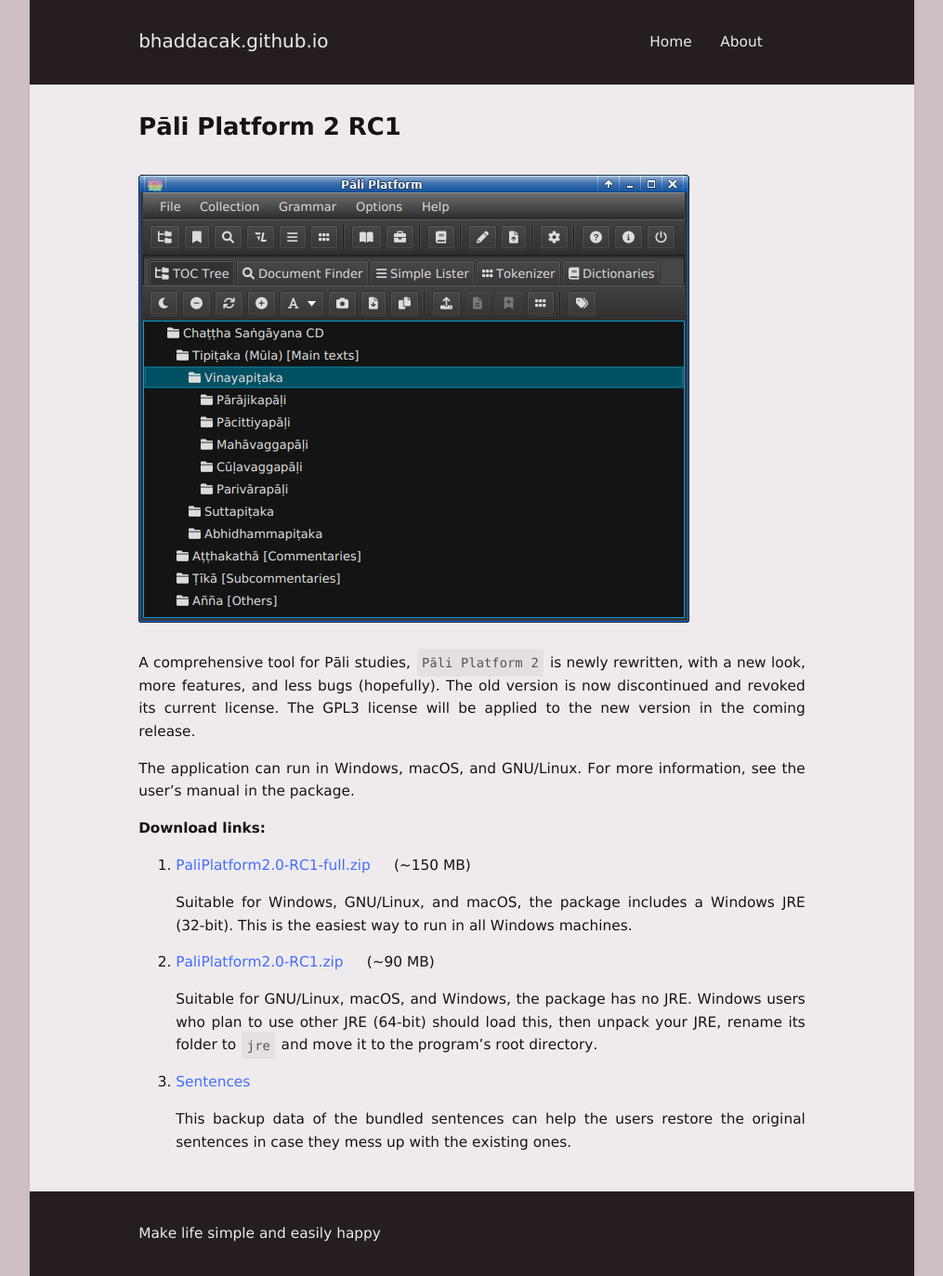
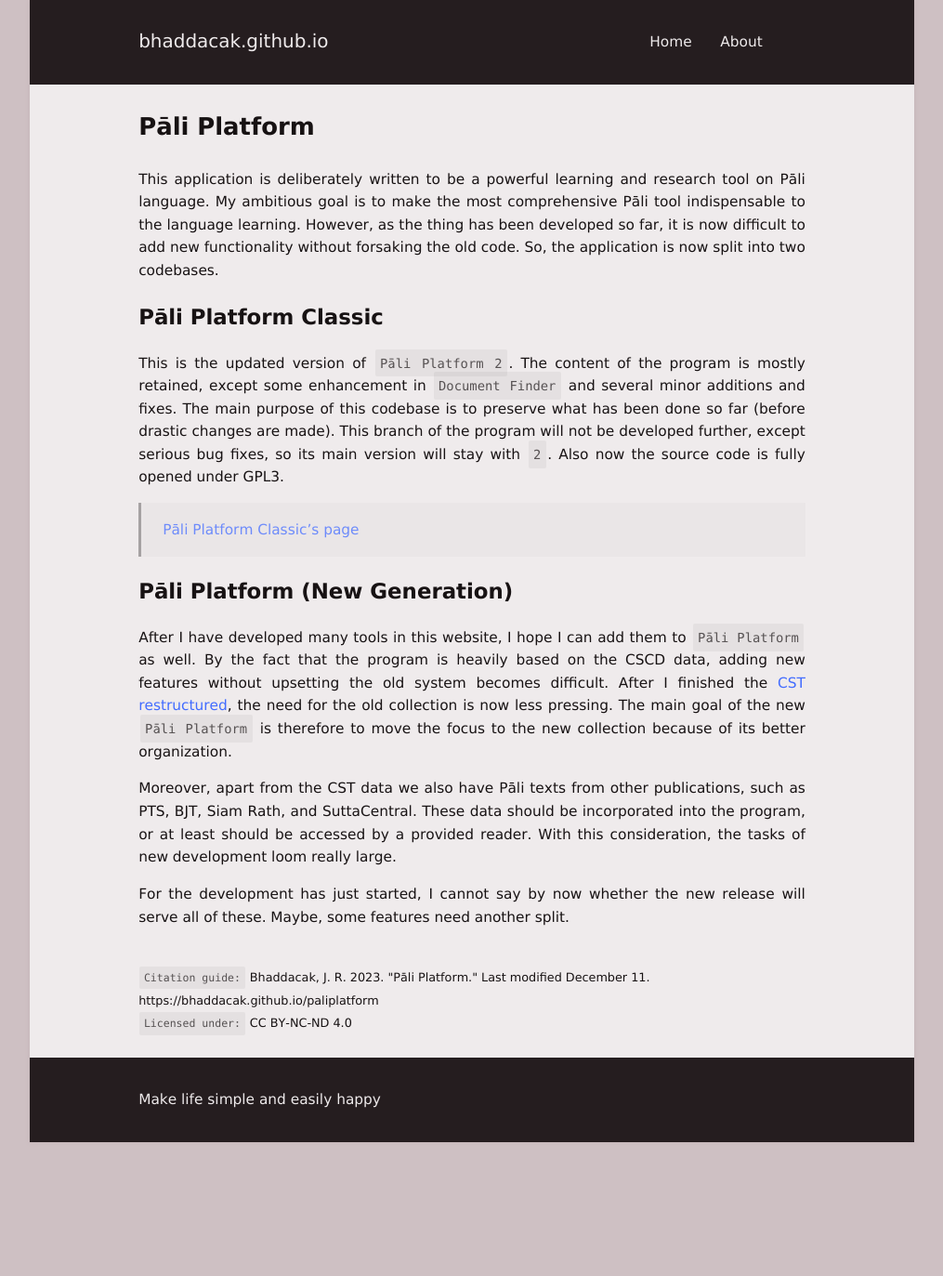
Before and after one commit to bhaddacak/bhaddacak.github.io, a Jekyll site: the page built from _pages/paliplatform.md, in a window 1280 px wide. Shown: the whole page at 93% size, without its empty margins (132-1147 px from the left). Built offline with Jekyll 4.4.1, drawn with Linux system fonts in a browser that asks for light colours; after the commit the page ends 1229 px from its top, so only the background shows below that.

Commit message:
Add PPClassic

```diff
--- a/_pages/paliplatform.md
+++ b/_pages/paliplatform.md
@@ -1,25 +1,23 @@
 ---
-title: "Pāli Platform 2 RC1"
+title: "Pāli Platform"
 permalink: /paliplatform
+is_article: true
+date: 2023-12-11 12:00:00 +0700
 ---
 
-![Pāli Platform 2's main screen](/assets/images/platform2-main-dark.png)
+This application is deliberately written to be a powerful learning and research tool on Pāli language. My ambitious goal is to make the most comprehensive Pāli tool indispensable to the language learning. However, as the thing has been developed so far, it is now difficult to add new functionality without forsaking the old code. So, the application is now split into two codebases.
+
+## Pāli Platform Classic
+
+This is the updated version of `Pāli Platform 2`. The content of the program is mostly retained, except some enhancement in `Document Finder` and several minor additions and fixes. The main purpose of this codebase is to preserve what has been done so far (before drastic changes are made). This branch of the program will not be developed further, except serious bug fixes, so its main version will stay with `2`. Also now the source code is fully opened under GPL3.
+
+> [Pāli Platform Classic's page](/ppclassic)
 
 
-A comprehensive tool for Pāli studies, `Pāli Platform 2` is newly rewritten, with a new look, more features, and less bugs (hopefully). The old version is now discontinued and revoked its current license. The GPL3 license will be applied to the new version in the coming release.
+## Pāli Platform (New Generation)
 
-The application can run in Windows, macOS, and GNU/Linux. For more information, see the user's manual in the package.
+After I have developed many tools in this website, I hope I can add them to `Pāli Platform` as well. By the fact that the program is heavily based on the CSCD data, adding new features without upsetting the old system becomes difficult. After I finished the [CST restructured](/cstpage), the need for the old collection is now less pressing. The main goal of the new `Pāli Platform` is therefore to move the focus to the new collection because of its better organization.
 
+Moreover, apart from the CST data we also have Pāli texts from other publications, such as PTS, BJT, Siam Rath, and SuttaCentral. These data should be incorporated into the program, or at least should be accessed by a provided reader. With this consideration, the tasks of new development loom really large.
 
-**Download links:**
-1. [PaliPlatform2.0-RC1-full.zip](https://drive.google.com/file/d/1M4W5xYUU3LALjDmgBkN8gidZfEHpQXrO/view?usp=sharing) <svg class="icon"><use xlink:href="/assets/fontawesome/custom.svg#google-drive"></use></svg> (~150 MB)
-
-	Suitable for Windows, GNU/Linux, and macOS, the package includes a Windows JRE (32-bit). This is the easiest way to run in all Windows machines.
-
-2. [PaliPlatform2.0-RC1.zip](https://drive.google.com/file/d/1bnyXcoDz4ehvkF4-t7Of3yXbrCp_BkiG/view?usp=sharing) <svg class="icon"><use xlink:href="/assets/fontawesome/custom.svg#google-drive"></use></svg> (~90 MB)
-
-	Suitable for GNU/Linux, macOS, and Windows, the package has no JRE. Windows users who plan to use other JRE (64-bit) should load this, then unpack your JRE, rename its folder to `jre` and move it to the program's root directory.
-
-3. [Sentences](https://github.com/bhaddacak/pp2-sentences) <svg class="icon"><use xlink:href="/assets/fontawesome/custom.svg#github-alt"></use></svg>
-
-	This backup data of the bundled sentences can help the users restore the original sentences in case they mess up with the existing ones.
+For the development has just started, I cannot say by now whether the new release will serve all of these. Maybe, some features need another split.
```
Also changed, not shown: _pages/index.md (+4 -3 lines), _pages/ppclassic.md (added, +37 -0 lines), _pages/ppmanual.md (renamed from _pages/pp2man.md, +4 -2 lines).
